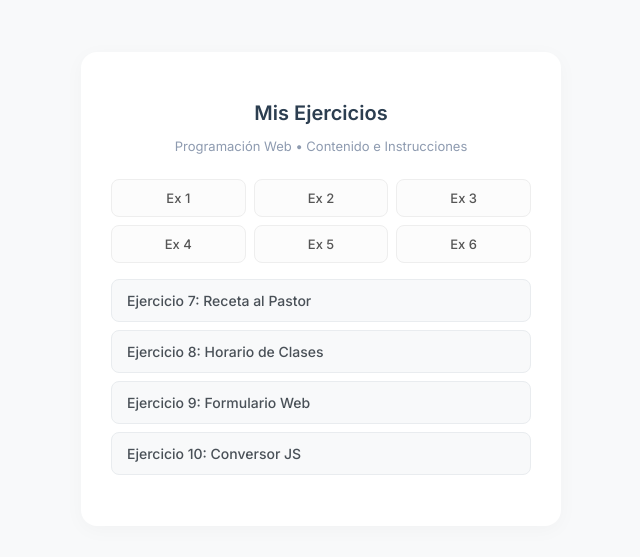
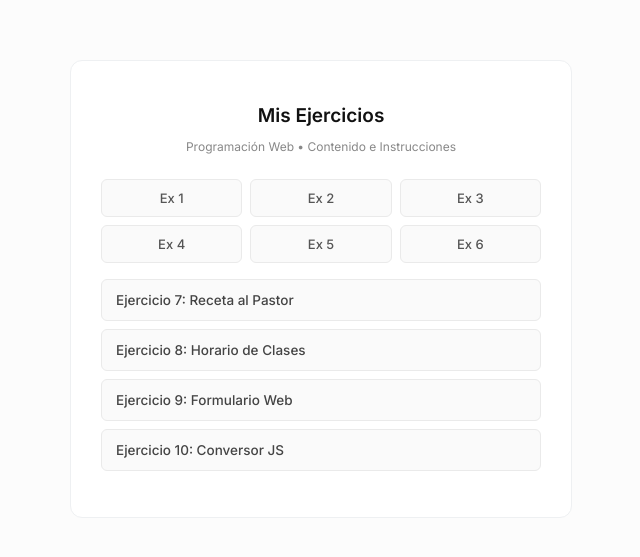
Before and after one commit to leonardomartinezz/Programacion-Web, a plain HTML site: page index.html in a window 1280 px wide. Shown: the part 119-676 px from the top of the page, without its empty margins (319-959 px from the left). Drawn offline with Linux system fonts and the light colour scheme.

Commit message:
intento4
Updated the title and styles in index.html for better presentation.

```diff
--- a/index.html
+++ b/index.html
@@ -3,13 +3,13 @@
 <head>
     <meta charset="UTF-8">
     <meta name="viewport" content="width=device-width, initial-scale=1.0">
-    <title>Mis Ejercicios</title>
+    <title>Ejercicios | Programación Web</title>
     <link href="https://fonts.googleapis.com/css2?family=Inter:wght@400;500;600&display=swap" rel="stylesheet">
     <style>
         body {
             font-family: 'Inter', sans-serif;
-            background-color: #f8f9fa;
-            color: #333;
+            background-color: #fcfcfc;
+            color: #1a1a1a;
             padding: 40px 20px;
             display: flex;
             justify-content: center;
@@ -18,22 +18,22 @@
         }
         .menu-container {
             background: white;
-            padding: 35px 30px;
-            border-radius: 16px;
-            box-shadow: 0 4px 20px rgba(0, 0, 0, 0.03);
-            max-width: 420px;
+            padding: 30px;
+            border-radius: 12px;
+            border: 1px solid #eef0f2;
+            max-width: 440px;
             width: 100%;
         }
         h1 {
-            font-size: 20px;
-            margin-bottom: 5px;
-            color: #2c3e50;
+            font-size: 19px;
+            margin-bottom: 4px;
+            color: #111;
             font-weight: 600;
             text-align: center;
         }
         .subtitle {
-            font-size: 13px;
-            color: #8e9bb0;
+            font-size: 12px;
+            color: #888;
             margin-bottom: 25px;
             text-align: center;
         }
@@ -46,20 +46,20 @@
         .grid-ejercicios a {
             display: block;
             padding: 10px;
-            background-color: #fcfcfc;
+            background-color: #fafafa;
             color: #555;
             text-decoration: none;
-            border-radius: 8px;
+            border-radius: 6px;
             font-weight: 500;
             font-size: 13px;
             text-align: center;
             transition: all 0.2s ease;
-            border: 1px solid #eee;
+            border: 1px solid #eaeaea;
         }
         .grid-ejercicios a:hover {
-            background-color: #f1f3f5;
+            background-color: #f1f1f1;
             color: #000;
-            border-color: #ddd;
+            border-color: #ccc;
         }
         .lista-principales {
             list-style: none;
@@ -70,20 +70,20 @@
         }
         .lista-principales a {
             display: block;
-            padding: 12px 15px;
-            background-color: #f8f9fa;
-            color: #495057;
+            padding: 12px 14px;
+            background-color: #fafafa;
+            color: #444;
             text-decoration: none;
-            border-radius: 8px;
+            border-radius: 6px;
             font-weight: 500;
-            font-size: 14px;
+            font-size: 13.5px;
             transition: all 0.2s ease;
-            border: 1px solid #e9ecef;
+            border: 1px solid #eaeaea;
         }
         .lista-principales a:hover {
-            background-color: #e9ecef;
+            background-color: #f1f1f1;
             color: #000;
-            border-color: #dee2e6;
+            border-color: #ccc;
         }
     </style>
 </head>
```
